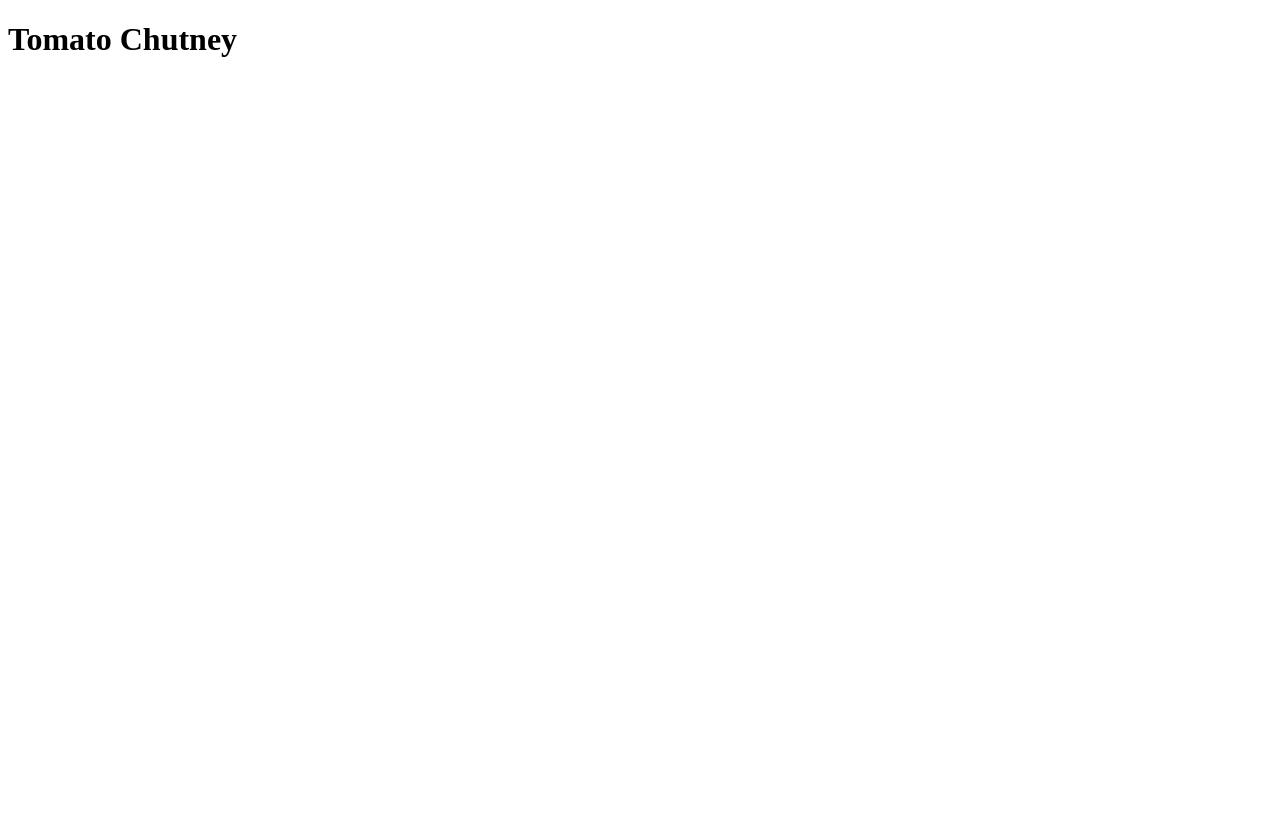
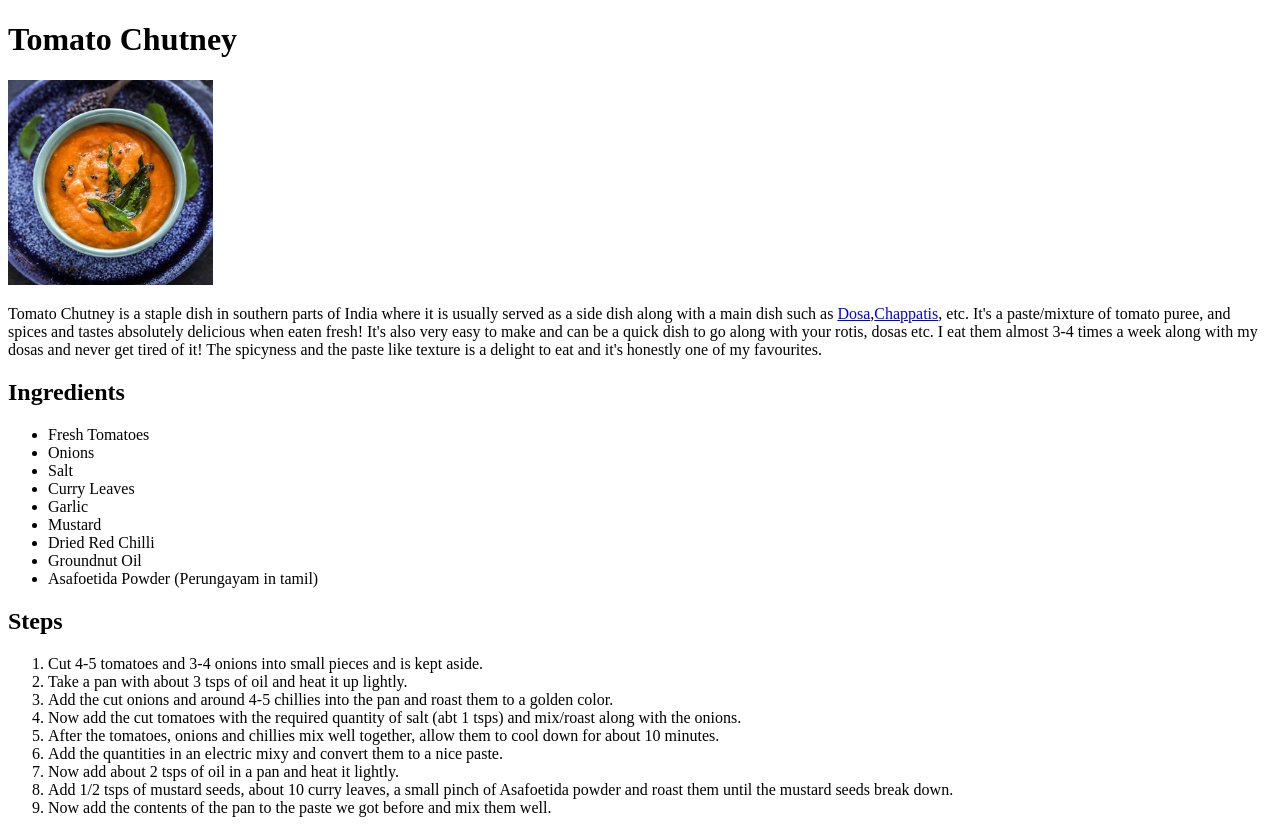
Before and after one commit to awkwardsmile/odin-recipes, a plain HTML site: page recipes/tomato_chutney.html in a window 1280 px wide. Before the commit the page ends 800 px from the top, so only its background shows below. Drawn offline with Linux system fonts and the light colour scheme.

Commit message:
index.html

```diff
--- a/recipes/tomato_chutney.html
+++ b/recipes/tomato_chutney.html
@@ -6,5 +6,33 @@
     </head>
     <body>
         <h1>Tomato Chutney</h1>
+        <p><img src="../Images/Tomato-Chutney-500x500.jpg" width=205 length=205 alt="A beautiful picture of fresh tomato chutney that is orange in color."</p>
+
+        <p>Tomato Chutney is a staple dish in southern parts of India where it is usually served as a side dish along with a main dish such as <a href="../Images/wp6734909.jpg">Dosa</a>,<a href="../Images/istockphoto-526846282-612x612.jpg">Chappatis</a>, etc. It's a paste/mixture of tomato puree, and spices and tastes absolutely delicious when eaten fresh! It's also very easy to make and can be a quick dish to go along with your rotis, dosas etc. I eat them almost 3-4 times a week along with my dosas and never get tired of it! The spicyness and the paste like texture is a delight to eat and it's honestly one of my favourites.</p>
+            <p><h2>Ingredients</h2></p>
+             <ul>
+                 <li>Fresh Tomatoes</li>
+                 <li>Onions</li>
+                 <li>Salt</li>
+                 <li>Curry Leaves</li>
+                 <li>Garlic</li>
+                 <li>Mustard</li>
+                 <li>Dried Red Chilli</li>
+                 <li>Groundnut Oil</li>
+                 <li>Asafoetida Powder (Perungayam in tamil)</li>
+
+            </ul>
+            <p><h2>Steps</h2></p>
+             <ol>
+                 <li>Cut 4-5 tomatoes and 3-4 onions into small pieces and is kept aside.</li>
+                 <li>Take a pan with about 3 tsps of oil and heat it up lightly.</li>
+                 <li>Add the cut onions and around 4-5 chillies into the pan and roast them to a golden color.</li>
+                 <li>Now add the cut tomatoes with the required quantity of salt (abt 1 tsps) and mix/roast along with the onions.</li>
+                 <li>After the tomatoes, onions and chillies mix well together, allow them to cool down for about 10 minutes.</li>
+                 <li>Add the quantities in an electric mixy and convert them to a nice paste.</li>
+                 <li>Now add about 2 tsps of oil in a pan and heat it lightly.</li>
+                 <li>Add 1/2 tsps of mustard seeds, about 10 curry leaves, a small pinch of Asafoetida powder and roast them until the mustard seeds break down.</li>
+                 <li>Now add the contents of the pan to the paste we got before and mix them well.</li>
+             </ol>
     </body>
 </html>
```
Also changed, not shown: index.html (+0 -3 lines).
